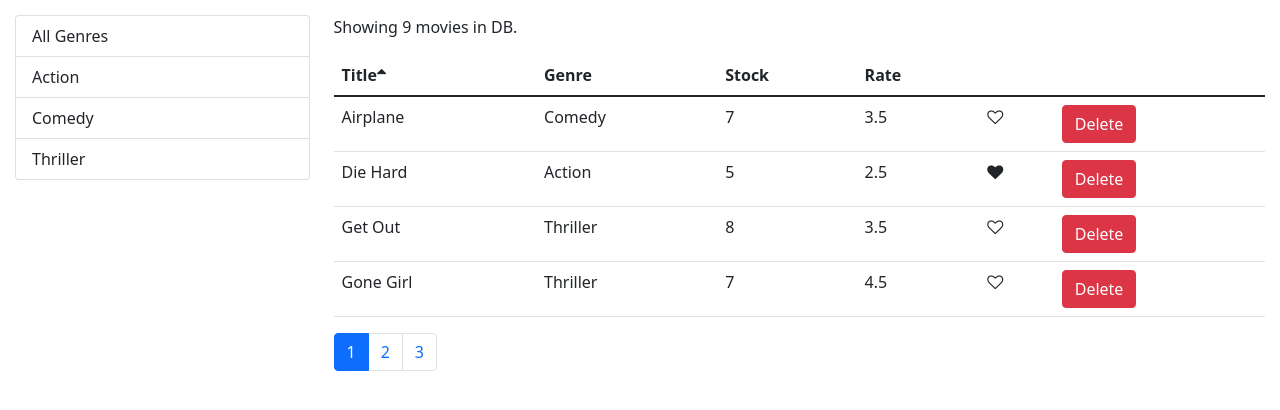
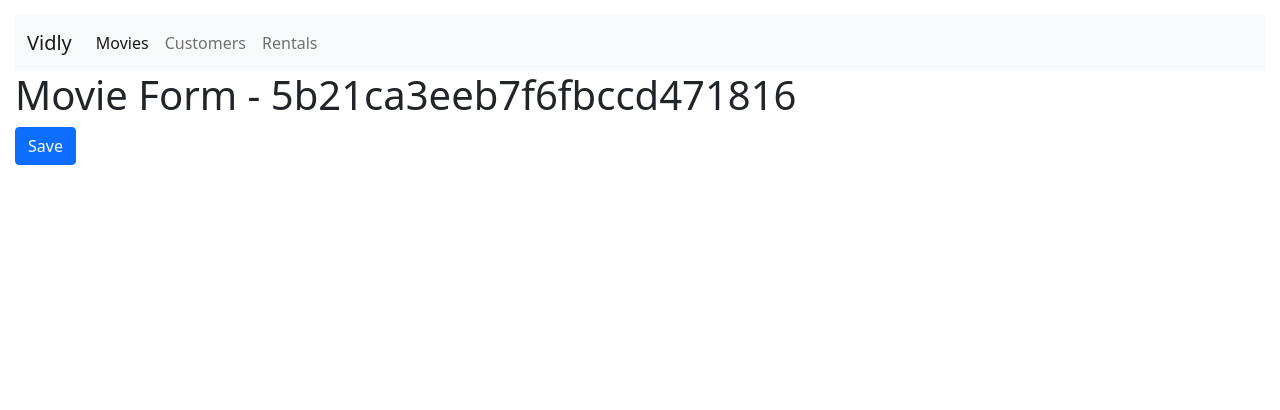
Before and after one commit to rua1hc/react-fdn-vidly-app, a React (Create React App) app: page /movies/5b21ca3eeb7f6fbccd471816 in a window 1280 px wide. Shown: the top 410 px of the page. Built offline with nearby package versions, Linux system fonts and the light colour scheme.

Commit message:
s6v14 Ex navBar and route done

```diff
--- a/src/App.js
+++ b/src/App.js
@@ -1,19 +1,36 @@
 import React, { Component } from "react";
+import { Switch, Route, Redirect } from "react-router-dom";
 
 // import logo from './logo.svg';
 import "./App.css";
 
 import Movies from "./comps/movies";
 
+import NavBar from "./comps/navbar";
+import Customers from "./comps/customers";
+import NotFound from "./comps/not-found";
+import Rentals from "./comps/rentals";
+import MovieForm from "./comps/movieForm";
+
 class App extends Component {
-    // state = {
-    // };
+    // state = {};
 
     render() {
         return (
-            <main>
-                <Movies />
-            </main>
+            <div>
+                <NavBar />
+                <main>
+                    <Switch>
+                        <Route path="/movies/:id" component={MovieForm} />
+                        <Route path="/movies" component={Movies} />
+                        <Route path="/customers" component={Customers} />
+                        <Route path="/rentals" component={Rentals} />
+                        <Route path="/not-found" component={NotFound} />
+                        <Route path="/" exact component={Movies} />
+                        <Redirect to="/not-found" />
+                    </Switch>
+                </main>
+            </div>
         );
     }
 }
--- a/src/comps/common/listGroup.jsx
+++ b/src/comps/common/listGroup.jsx
@@ -6,7 +6,7 @@ class ListGroup extends Component {
         const {
             items,
             textProperty,
-            valueProperty,
+            // valueProperty,
             selectedItem,
             onItemSelect,
         } = this.props;
--- a/src/comps/common/tableBody.jsx
+++ b/src/comps/common/tableBody.jsx
@@ -3,6 +3,8 @@ import React, { Component } from "react";
 // import Like from "./like";
 
 import _ from "lodash";
+
+import { Link } from "react-router-dom";
 
 class TableBody extends Component {
     // state = {  }
@@ -10,6 +12,12 @@ class TableBody extends Component {
     renderCell = (item, col) => {
         if (col.content) {
             return col.content(item);
+        }
+
+        if (col.path === "title") {
+            return (
+                <Link to={`/movies/${item._id}`}>{_.get(item, col.path)}</Link>
+            );
         }
 
         return _.get(item, col.path);
--- /dev/null
+++ b/src/comps/customers.jsx
@@ -0,0 +1,7 @@
+import React from "react";
+
+const Customers = () => {
+    return <h1>Customers page</h1>;
+};
+
+export default Customers;
--- /dev/null
+++ b/src/comps/movieForm.jsx
@@ -0,0 +1,23 @@
+import React, { Component } from "react";
+
+class MovieForm extends Component {
+    // state = {  }
+
+    handleSave = () => {
+        this.props.history.push("/movies");
+        // console.log("Save clicked-params:", this.props.match.params);
+    };
+
+    render() {
+        return (
+            <div>
+                <h1>Movie Form - {this.props.match.params.id}</h1>
+                <button className=" btn btn-primary" onClick={this.handleSave}>
+                    Save
+                </button>
+            </div>
+        );
+    }
+}
+
+export default MovieForm;
--- a/src/comps/movies.jsx
+++ b/src/comps/movies.jsx
@@ -102,6 +102,7 @@ class Movies extends Component {
                         onItemSelect={this.handleGenreSelect}
                     />
                 </div>
+
                 <div className="col">
                     <p>Showing {totalCount} movies in DB.</p>
 
--- /dev/null
+++ b/src/comps/navbar.jsx
@@ -0,0 +1,39 @@
+import React, { Component } from "react";
+
+import { Link, NavLink } from "react-router-dom";
+
+const NavBar = () => {
+    return (
+        <nav className="navbar navbar-expand-lg navbar-light bg-light">
+            <div className="container-fluid">
+                <a className="navbar-brand" href="/">
+                    Vidly
+                </a>
+                <button className="navbar-toggler" type="button">
+                    <span className="navbar-toggler-icon"></span>
+                </button>
+                <div className="collapse navbar-collapse" id="navbarNav">
+                    <ul className="navbar-nav">
+                        <li className="nav-item">
+                            <NavLink className="nav-link" to="/movies">
+                                Movies
+                            </NavLink>
+                        </li>
+                        <li className="nav-item">
+                            <NavLink className="nav-link" to="/customers">
+                                Customers
+                            </NavLink>
+                        </li>
+                        <li className="nav-item">
+                            <NavLink className="nav-link" to="/rentals">
+                                Rentals
+                            </NavLink>
+                        </li>
+                    </ul>
+                </div>
+            </div>
+        </nav>
+    );
+};
+
+export default NavBar;
--- /dev/null
+++ b/src/comps/not-found.jsx
@@ -0,0 +1,7 @@
+import React from "react";
+
+const NotFound = () => {
+    return <h1>Page not found!</h1>;
+};
+
+export default NotFound;
--- /dev/null
+++ b/src/comps/rentals.jsx
@@ -0,0 +1,7 @@
+import React from "react";
+
+const Rentals = () => {
+    return <h1>Rentals page</h1>;
+};
+
+export default Rentals;
```
Also changed, not shown: src/index.js (+6 -2 lines).
